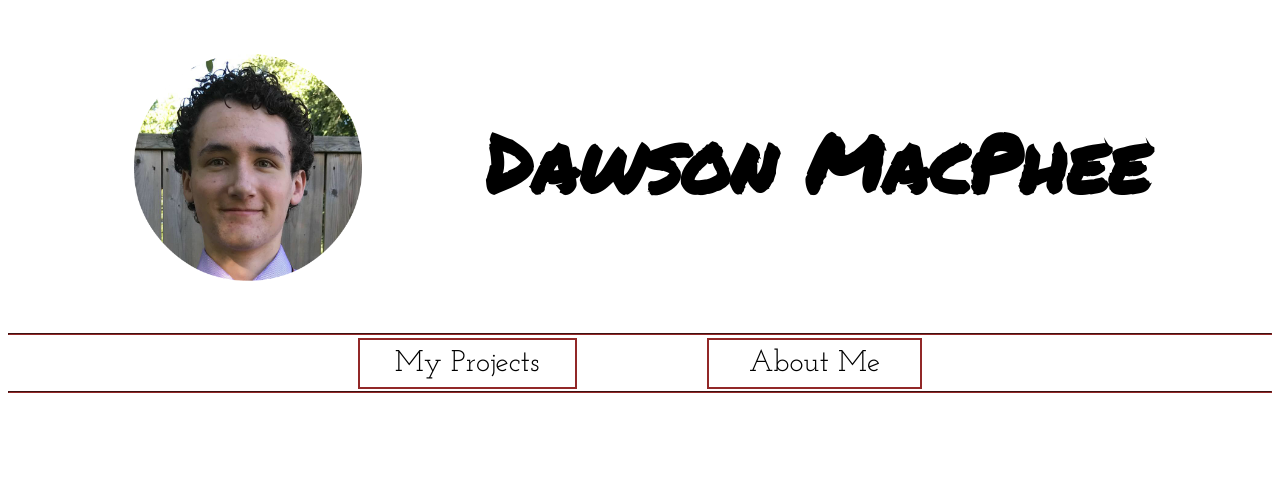
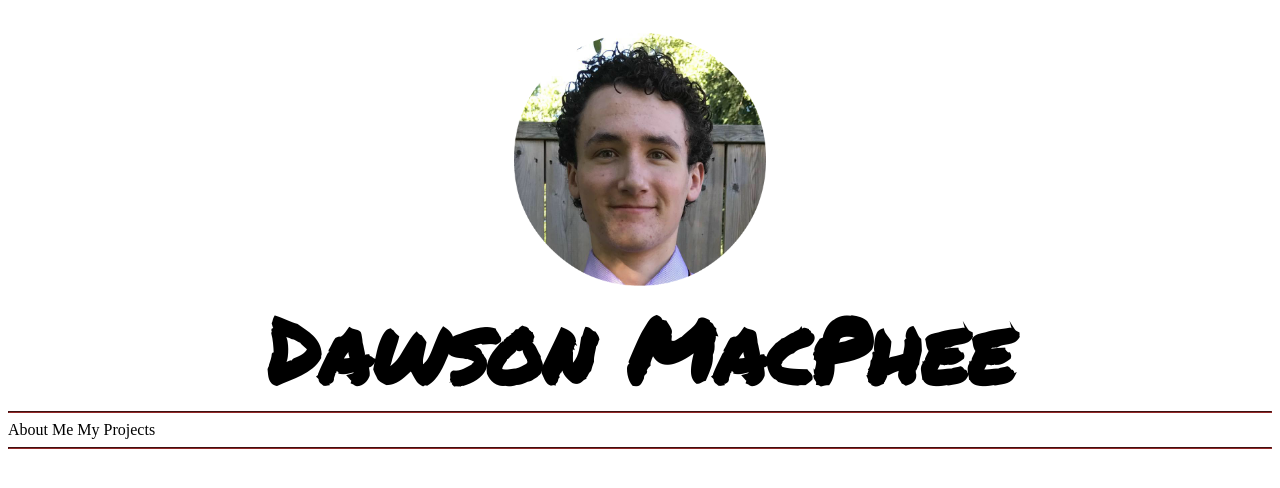
Before and after one commit to DawsonMacPhee/website, a website: page dist/index.html in a window 1280 px wide. Drawn offline with Linux system fonts and the light colour scheme.

Commit message:
Updated CSS

```diff
--- a/dist/css/style.css
+++ b/dist/css/style.css
@@ -13,189 +13,83 @@ hr{
     border-color: rgb(146, 40, 40);
 }
 
-@media only screen and (max-width : 747px) {
-    .title{
-
-        text-align:center;
-
-    }
+@media only screen and (max-width : 500px) {
 
     .topImage{
 
-        width: 25%;
-        float:left;
-        margin-left: 5%;
-        margin-top: 3%;
+        width: 30%;
+        margin-left: 35%;
 
     }
 
     .topText{
 
-        font-family: 'Permanent Marker', cursive;
-        font-size: 70px;
-        line-height: 70px;
-        padding-top: 0%;
+        font-family: permanent marker;
+        text-align: center;
+        font-size: 50px;
+        line-height: 0px;
 
     }
 
-    .bar{
-        margin-top: 10%;
-    }
-
-    .nav{
-
-        text-align: center;
-        margin-top: 1%;
-        margin-bottom: 1%;
-
-    }
-
-    #button1{
-
-        border: 2px rgb(146, 40, 40) solid;
-        margin-right: 10%;
-        font-family: body;
-        font-size: 24px;
-        padding-left: 10px;
-        padding-right: 10px;
-        padding-top: 5px;
-        padding-bottom: 5px;
-
-    }
-
-    #button2{
-
-        border: 2px rgb(146, 40, 40) solid;
-        font-family: body;
-        font-size: 24px;
-        padding-left: 15px;
-        padding-right: 15px;
-        padding-top: 5px;
-        padding-bottom: 5px;
-
-    }
 }
 
-@media only screen and (min-width: 748px){
-    .title{
-
-        text-align:center;
-
-    }
+@media only screen and (min-width : 501px) {
 
     .topImage{
 
-        width: 20%;
-        float:left;
-        margin-left: 5%;
+        width: 30%;
+        margin-left: 35%;
 
     }
 
     .topText{
 
-        font-family: 'Permanent Marker', cursive;
-        font-size: 60px;
-        line-height: 70px;
-        padding-top: 6%;
+        font-family: permanent marker;
+        text-align: center;
+        font-size: 50px;
+        line-height: 0px;
 
     }
 
-    .bar{
-        margin-top: 10%;
-    }
-
-    .nav{
-
-        text-align: center;
-        margin-top: 1%;
-        margin-bottom: 1%;
-
-    }
-
-    #button1{
-
-        border: 2px rgb(146, 40, 40) solid;
-        margin-right: 10%;
-        font-family: body;
-        font-size: 24px;
-        padding-left: 10px;
-        padding-right: 10px;
-        padding-top: 5px;
-        padding-bottom: 5px;
-
-    }
-
-    #button2{
-
-        border: 2px rgb(146, 40, 40) solid;
-        font-family: body;
-        font-size: 24px;
-        padding-left: 15px;
-        padding-right: 15px;
-        padding-top: 5px;
-        padding-bottom: 5px;
-
-    }
 }
 
-@media screen and (min-width : 1100px) {
-    .title{
-
-        text-align:center;
-
-    }
+@media only screen and (min-width : 700px) {
 
     .topImage{
 
-        width: 18%;
-        float:left;
-        margin-left: 10%;
+        width: 25%;
+        margin-left: 37.5%;
 
     }
 
     .topText{
 
-        font-family: 'Permanent Marker', cursive;
-        font-size: 80px;
-        line-height: 90px;
-        padding-top: 5%
+        font-family: permanent marker;
+        text-align: center;
+        font-size: 70px;
+        line-height: 0px;
 
     }
 
-    .bar{
-        margin-top: 10%;
-    }
+}
 
-    .nav{
+@media only screen and (min-width : 900px) {
 
-        text-align: center;
-        margin-top: 1%;
-        margin-bottom: 1%;
+    .topImage{
+
+        width: 20%;
+        margin-left: 40%;
+        margin-top: 2%;
 
     }
 
-    #button1{
+    .topText{
 
-        border: 2px rgb(146, 40, 40) solid;
-        margin-right: 10%;
-        font-family: body;
-        font-size: 30px;
-        padding-left: 35px;
-        padding-right: 35px;
-        padding-top: 8px;
-        padding-bottom: 8px;
+        font-family: permanent marker;
+        text-align: center;
+        font-size: 90px;
+        line-height: 0px;
 
     }
 
-    #button2{
-
-        border: 2px rgb(146, 40, 40) solid;
-        font-family: body;
-        font-size: 30px;
-        padding-left: 40px;
-        padding-right: 40px;
-        padding-top: 8px;
-        padding-bottom: 8px;
-
-    }
 }
--- a/dist/index.html
+++ b/dist/index.html
@@ -15,10 +15,10 @@
             <hr>
             <div class="nav">
                 <a href>
-                    <label id="button1">My Projects</label>
+                    <label id="button1">About Me</label>
                 </a>
                 <a href>
-                    <label id="button2">About Me</label>
+                    <label id="button2">My Projects</label>
                 </a>
             </div>
             <hr>
```
